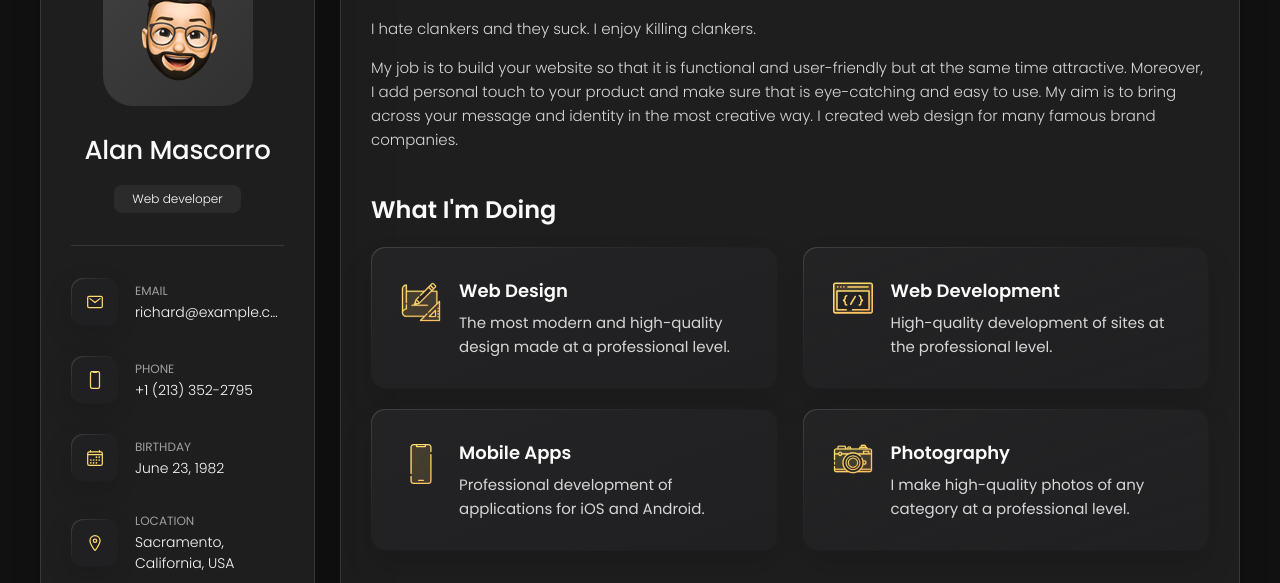
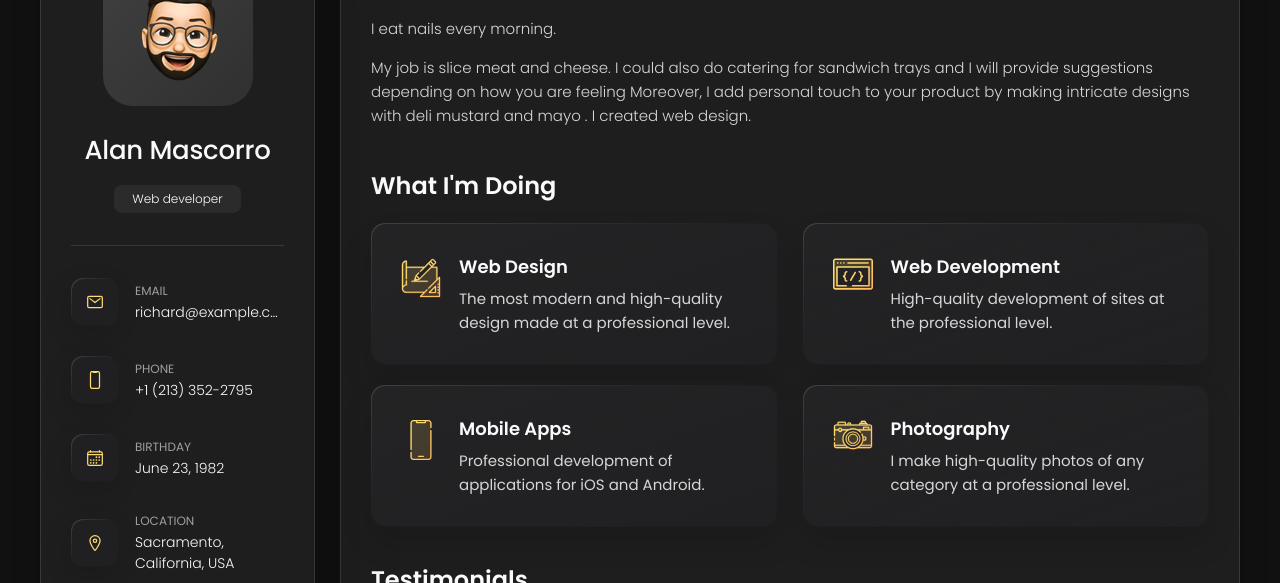
Before and after one commit to AlanMascorro/alanmascorro.github.io, a plain HTML site: page index.html in a window 1280 px wide. Shown: the part 162-745 px from the top of the page. Drawn offline with nearby package versions, Linux system fonts and the light colour scheme.

Commit message:
Update index.html

```diff
--- a/index.html
+++ b/index.html
@@ -209,17 +209,15 @@
 
         <section class="about-text">
           <p>
-            I hate clankers and they suck.
-            I enjoy
-            Killing clankers.
+            I eat nails every morning.
           </p>
 
           <p>
-            My job is to build your website so that it is functional and user-friendly but at the same time attractive.
+            My job is slice meat and cheese. I could also do catering for sandwich trays and I will provide suggestions depending on how you are feeling
             Moreover, I
-            add personal touch to your product and make sure that is eye-catching and easy to use. My aim is to bring
-            across your
-            message and identity in the most creative way. I created web design for many famous brand companies.
+            add personal touch to your product by making intricate designs with deli mustard and mayo
+            .
+            I created web design.
           </p>
         </section>
 
```
